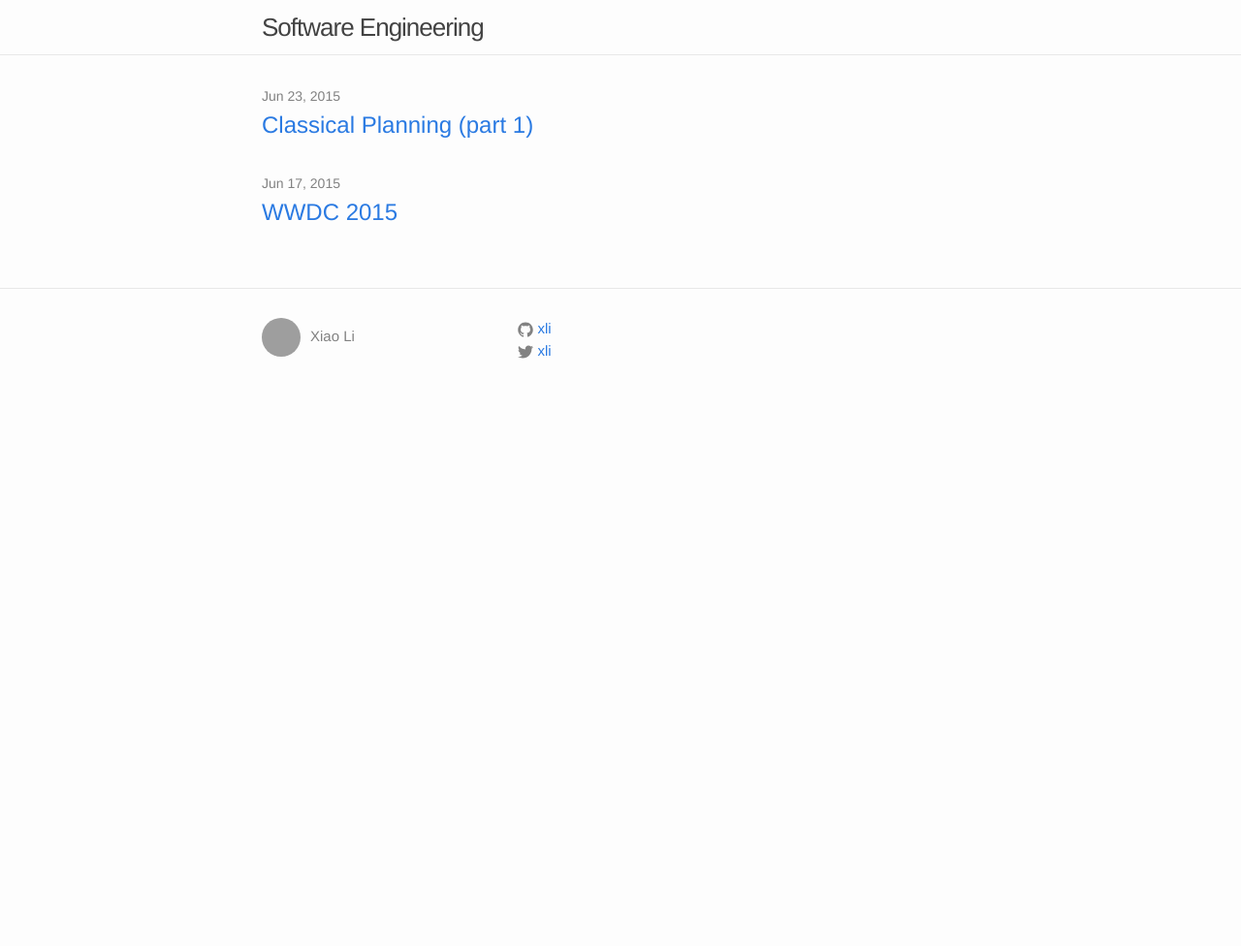
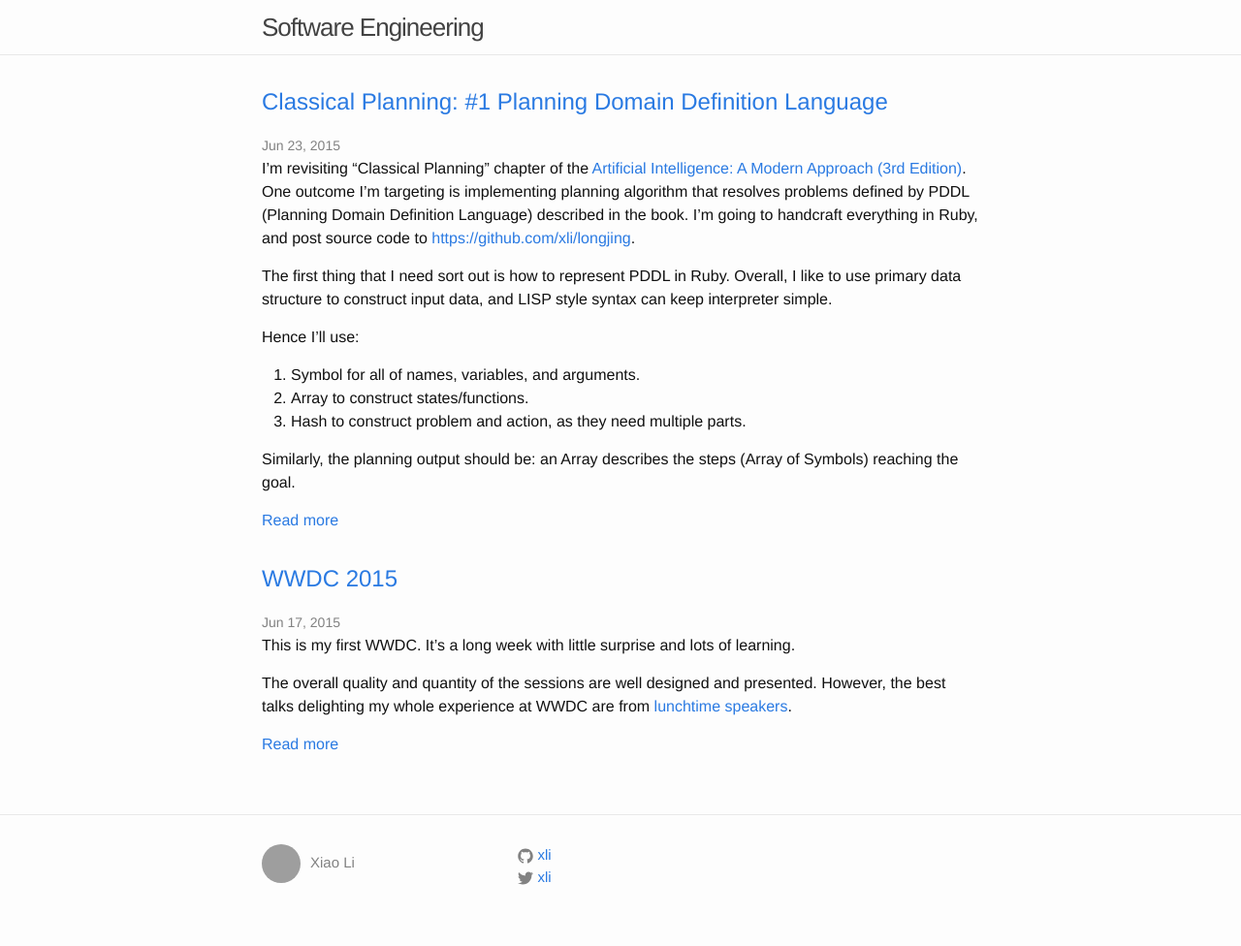
Before and after one commit to xli/xli.github.io, a Jekyll site: the page built from index.html, in a window 1280 px wide. Shown: the whole page at 97% size. Built offline with Jekyll 4.4.1, drawn with Linux system fonts in a browser that asks for light colours; before the commit the page ends 900 px from its top, so only the background shows below that; grey boxes are pictures that could not be loaded.

Commit message:
show customized excerpt in index page

```diff
--- a/_config.yml
+++ b/_config.yml
@@ -8,7 +8,7 @@ baseurl: "" # the subpath of your site, e.g. /blog/
 url: "https://xli.github.io" # the base hostname & protocol for your site
 twitter_username: xli
 github_username:  xli
-
+excerpt_separator: "<!--more-->"
 # Build settings
 markdown: kramdown
 gems:
--- a/_posts/2015-06-23-classical-planning-part-1.md
+++ b/_posts/2015-06-23-classical-planning-part-1.md
@@ -1,10 +1,12 @@
 ---
 layout: post
-title:  "Classical Planning (part 1)"
-categories: AI, classical planning
+title:  "Classical Planning: #1 Planning Domain Definition Language"
+categories: AI
+tags: classical-planning, PDDL, Ruby
 ---
 
-I'm revisiting "Classical Planning" chapter of the [Artificial Intelligence: A Modern Approach][ai-book]. One outcome I'm targeting is implementing planning algorithm that resolves problems defined by PDDL (Planning Domain Definition Language) described in the book. I'm going to handcraft everything in Ruby, and post source code to https://github.com/xli/longjing.
+I'm revisiting "Classical Planning" chapter of the
+[Artificial Intelligence: A Modern Approach (3rd Edition)]. One outcome I'm targeting is implementing planning algorithm that resolves problems defined by PDDL (Planning Domain Definition Language) described in the book. I'm going to handcraft everything in Ruby, and post source code to [https://github.com/xli/longjing].
 
 The first thing that I need sort out is how to represent PDDL in Ruby. Overall, I like to use primary data structure to construct input data, and LISP style syntax can keep interpreter simple.
 
@@ -14,13 +16,12 @@ Hence I'll use:
 2. Array to construct states/functions.
 3. Hash to construct problem and action, as they need multiple parts.
 
-Similarly, the planning output includes 2 parts:
+Similarly, the planning output should be: an Array describes the steps (Array of Symbols) reaching the goal.
 
-1. Resolved status: Boolean
-2. An Array describes the steps (Array of Symbols) reaching the goal.
+<!--more-->
 
 Examples
-=============
+----------
 
 states and objects, object type (Block)
 
@@ -152,4 +153,5 @@ The solution of blocks world problem:
 
 Next week I'll start implement interpreter and algorithm that solves Cake example.
 
-[ai-book]:          http://www.amazon.com/Artificial-Intelligence-Modern-Approach-Edition/dp/0136042597
+[Artificial Intelligence: A Modern Approach (3rd Edition)]:          http://www.amazon.com/Artificial-Intelligence-Modern-Approach-Edition/dp/0136042597
+[https://github.com/xli/longjing]:                                   https://github.com/xli/longjing
--- a/css/main.scss
+++ b/css/main.scss
@@ -51,6 +51,9 @@ $on-laptop:        800px;
         "syntax-highlighting"
 ;
 
+li > ul, li > ol {
+  margin-bottom: 15px;
+}
 
 .contact-list {
   text-align: bottom;
--- a/index.html
+++ b/index.html
@@ -6,13 +6,20 @@ layout: default
 
   <ul class="post-list">
     {% for post in site.posts %}
-      <li>
-        <span class="post-meta">{{ post.date | date: "%b %-d, %Y" }}</span>
-
-        <h2>
-          <a class="post-link" href="{{ post.url | prepend: site.baseurl }}">{{ post.title }}</a>
-        </h2>
-      </li>
+    <li>
+      <h2 class="media-heading"><a class="post-link" href="{{ post.url }}">{{ post.title }}</a></h2>
+      <time class="post-meta" datetime="{{ post.date | date_to_xmlschema }}">{{ post.date | date: "%b %-d, %Y" }}</time>
+      {{ post.excerpt }}
+      {% capture content_words %}
+        {{ post.content | number_of_words }}
+      {% endcapture %}
+      {% capture excerpt_words %}
+        {{ post.excerpt | number_of_words }}
+      {% endcapture %}
+      {% if excerpt_words != content_words %}
+        <p><a class="btn btn-sm btn-primary" href="{{ post.url }}/#read-more" role="button">Read more <i class="fa fa-arrow-circle-right"></i></a></p>
+      {% endif %}
+    </li>
     {% endfor %}
   </ul>
 
```
Also changed, not shown: _posts/2015-06-17-WWDC-2015.md (+2 -0 lines).
